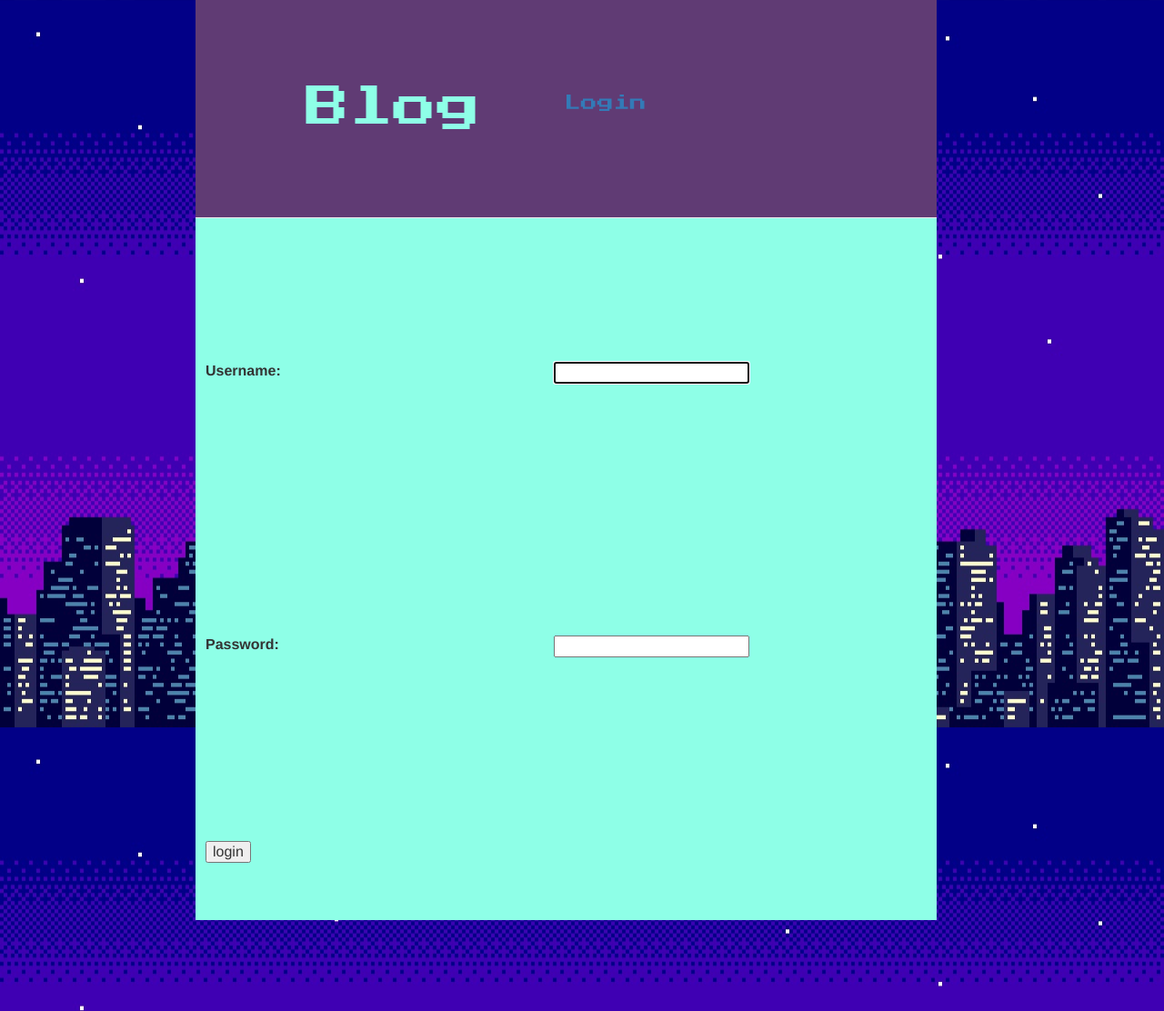
After one commit to tranquilo4444/my-first-blog, a Django app: page /accounts/login/ in a window 1280 px wide. The commit adds this page. Shown: the whole page at 91% size. Run offline with Django 3.2, Linux system fonts and the light colour scheme; some libraries are stand-ins or nearby versions.

Commit message:
further changes

```diff
--- a/blog/admin.py
+++ b/blog/admin.py
@@ -1,4 +1,5 @@
 from django.contrib import admin
-from .models import Post
+from .models import Post, Comment
 
 admin.site.register(Post)
+admin.site.register(Comment)
--- a/blog/static/css/blog.css
+++ b/blog/static/css/blog.css
@@ -2,6 +2,7 @@
     background-color: #603B74;
     margin-top: 0;
     padding: 20px 20px 20px 40px;
+    height: 30%
 }
 
 table
@@ -19,14 +20,34 @@ h1 a {
 
 body {
     padding-left: 15px;
-    background-color: #FB7B98;
+    background-color: #FF3764;
     background-image:url('/static/css/images/vpr.JPG');
     background-attachment: fixed;
     background-size:100%;
 }
 
+header-table {
+	border: 11px solid black ;
+	table-layout: fixed;
+	width: 94%;
+	height: 14%
+}
+
+td-header {
+	padding: 1px;
+    text-align: left;
+    word-wrap: break-word;
+}
+
 td {
     padding: 11px;
+    text-align: left;
+    word-wrap: break-word;
+    height: 40%;
+}
+
+l1 {
+    padding: 1px;
     text-align: left;
     word-wrap: break-word;
 }
@@ -43,6 +64,10 @@ td {
 
 h1, h2, h3, h4 {
     font-family: 'Press Start 2P', cursive;
+}
+
+.comment {
+    margin: 20px 0px 20px 20px;
 }
 
 .date {
--- a/blog/templates/blog/base.html
+++ b/blog/templates/blog/base.html
@@ -12,10 +12,25 @@
 <body>
 <div class="outer">
 <div class="page-header">
+<table class="header-table">
+<tr>
+	<td class="td-header"><h1><center><a href="/">Blog</a></center></h1></td>
+	<td class="td-header">
 	{% if user.is_authenticated %}
         	<a href="{% url 'post_new' %}" class="top-menu"><span class="glyphicon glyphicon-plus"></span></a>
+		<p class="top-menu">Hello {{ user.username }} <small>(<a href="{% url 'logout' %}">Logout</a>)</small></p>
+
+
 	{% endif %}
-    <h1><center><a href="/">Blog</a></center></h1>
+	<h4><a href="{% url 'login' %}">Login</a></h4>
+	</td>
+
+
+
+
+
+</tr>
+</table>
 </div>
 
 <table align="center" class="tbl">
--- a/blog/templates/blog/post_detail.html
+++ b/blog/templates/blog/post_detail.html
@@ -1,4 +1,5 @@
 {% extends 'blog/base.html' %}
+
 {% block content %}
     <tr>
         <td>
@@ -11,7 +12,10 @@
 		{% endif %}
 		{% if user.is_authenticated %}
 			<a class="btn btn-default" href="{% url 'post_edit' pk=post.pk %}"><span class="glyphicon glyphicon-pencil"></span></a>
+			<a class="btn btn-default" href="{% url 'post_remove' pk=post.pk %}"><span class="glyphicon glyphicon-remove"></span></a>
+
 		{% endif %}
+
 	</div>
         <p>{{ post.text|linebreaksbr }}</p>
 	</td>
--- a/blog/templates/blog/post_list.html
+++ b/blog/templates/blog/post_list.html
@@ -15,6 +15,8 @@
 	<td>
         <p>{{ post.text|linebreaksbr }}</p>
 	</td>
+
     </tr>
+    <tr><a href="{% url 'post_detail' pk=post.pk %}">Comments: {{ post.comments.count }}</a></tr>
 {% endfor %}
 {% endblock %}
--- /dev/null
+++ b/blog/templates/registration/login.html
@@ -0,0 +1,29 @@
+{% extends "blog/base.html" %}
+
+{% block content %}
+    {% if form.errors %}
+        <p>Your username and password didn't match. Please try again.</p>
+    {% endif %}
+
+    <form method="post" action="{% url 'login' %}">
+    {% csrf_token %}
+
+        <table>
+        <tr>
+            <td>{{ form.username.label_tag }}</td>
+            <td>{{ form.username }}</td>
+        </tr>
+        <tr>
+            <td>{{ form.password.label_tag }}</td>
+            <td>{{ form.password }}</td>
+        </tr>
+
+	<tr>
+		<td>
+        	<input type="submit" value="login" />
+        	<input type="hidden" name="next" value="{{ next }}" />
+		</td>
+	</tr>
+	</table>
+    </form>
+{% endblock %}
--- a/blog/urls.py
+++ b/blog/urls.py
@@ -6,4 +6,6 @@ urlpatterns = [
     url(r'^post/(?P<pk>\d+)/$', views.post_detail, name='post_detail'),
     url(r'^post/new/$', views.post_new, name='post_new'),
     url(r'^post/(?P<pk>\d+)/edit/$', views.post_edit, name='post_edit'),
+    url(r'^post/(?P<pk>\d+)/remove/$', views.post_remove, name='post_remove'),
+
 ]
--- a/mysite/settings.py
+++ b/mysite/settings.py
@@ -120,3 +120,5 @@ USE_TZ = True
 
 STATIC_URL = '/static/'
 STATIC_ROOT = os.path.join(BASE_DIR, 'static')
+
+LOGIN_REDIRECT_URL = '/'
--- a/mysite/urls.py
+++ b/mysite/urls.py
@@ -15,8 +15,11 @@ Including another URLconf
 """
 from django.conf.urls import include, url
 from django.contrib import admin
+from django.contrib.auth import views
 
 urlpatterns = [
     url(r'^admin/', admin.site.urls),
     url(r'', include('blog.urls')),
+    url(r'^accounts/login/$', views.login, name='login'),
+    url(r'^accounts/logout/$', views.logout, name='logout', kwargs={'next_page': '/'}),
 ]
```
Also changed, not shown: blog/models.py (+14 -0 lines), blog/templates/blog/login.html (added, +24 -0 lines), blog/views.py (+10 -3 lines), blog/migrations/0002_comment.py (added).
